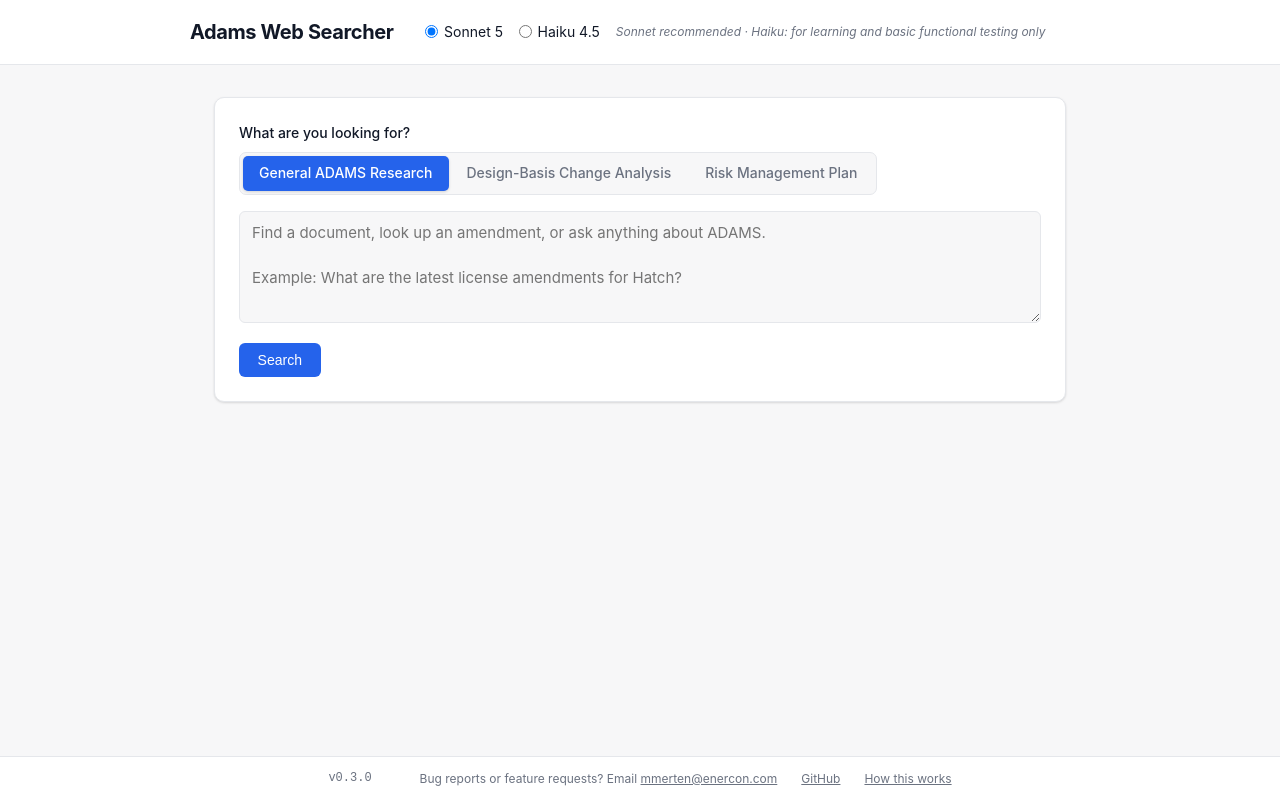
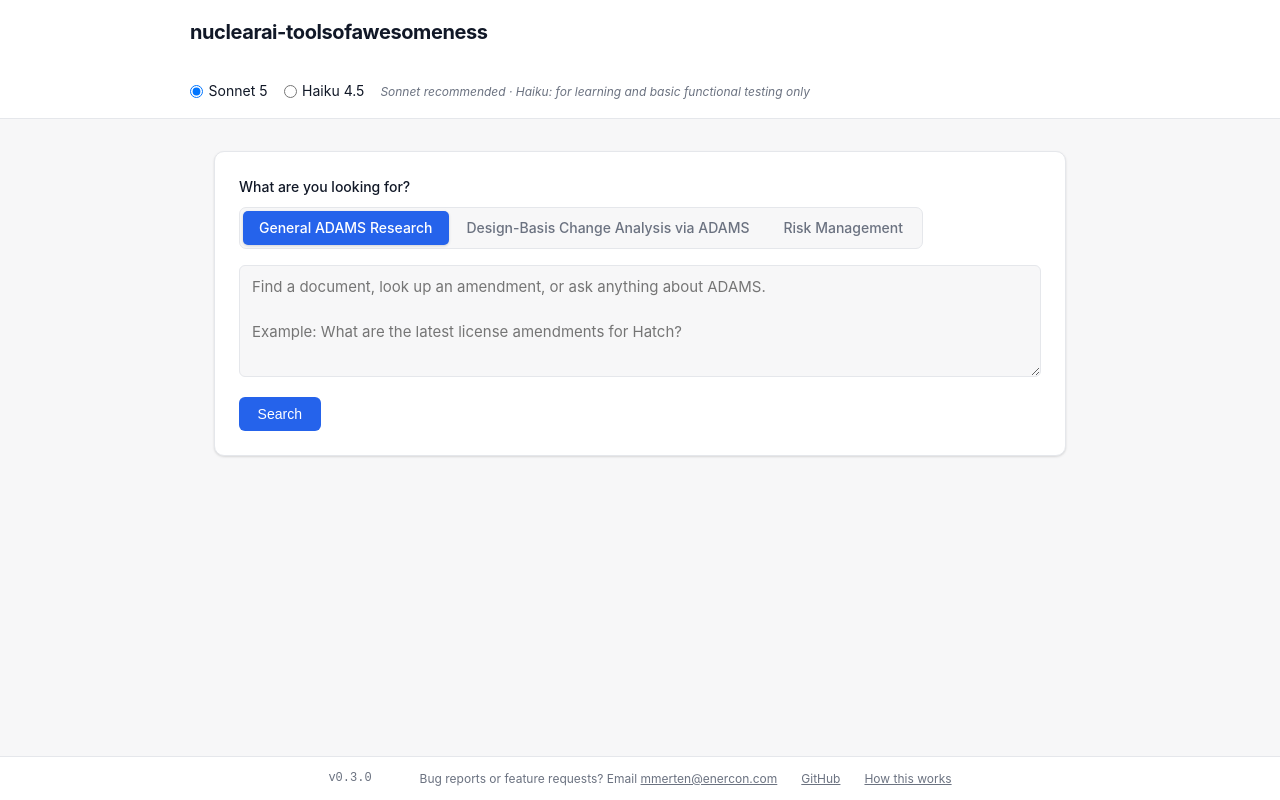
Before and after one commit to mamerten/ADAMS-Searcher, a website with bundled scripts: page public/index.html in a window 1280 px wide. Built offline with nearby package versions, Linux system fonts and the light colour scheme.

Commit message:
Rebrand site title; rename mode toggles; document RMP mode in README
Header/tab title and How-This-Works title now read
"nuclearai-toolsofawesomeness". Toggle/section labels: "Design-Basis
Change Analysis" -> "Design-Basis Change Analysis via ADAMS", "Risk
Management Plan" -> "Risk Management". README's mode table was still
describing only two modes; added Risk Management and a note that more
worked-example RMPs are coming to improve the logic.

```diff
--- a/public/index.html
+++ b/public/index.html
@@ -3,14 +3,14 @@
 <head>
   <meta charset="UTF-8">
   <meta name="viewport" content="width=device-width, initial-scale=1.0">
-  <title>Adams Web Searcher</title>
+  <title>nuclearai-toolsofawesomeness</title>
   <link rel="stylesheet" href="style.css">
 </head>
 <body>
 
   <header>
     <div class="header-inner">
-      <h1>Adams Web Searcher</h1>
+      <h1>nuclearai-toolsofawesomeness</h1>
       <div class="model-toggle">
         <label><input type="radio" name="model" value="claude-sonnet-5" checked> Sonnet 5</label>
         <label><input type="radio" name="model" value="claude-haiku-4-5-20251001"> Haiku 4.5</label>
@@ -25,8 +25,8 @@
       <label class="field-label" for="query-input">What are you looking for?</label>
       <div class="mode-selector">
         <label><input type="radio" name="mode" value="general" checked><span>General ADAMS Research</span></label>
-        <label><input type="radio" name="mode" value="design-change"><span>Design-Basis Change Analysis</span></label>
-        <label><input type="radio" name="mode" value="rmp"><span>Risk Management Plan</span></label>
+        <label><input type="radio" name="mode" value="design-change"><span>Design-Basis Change Analysis via ADAMS</span></label>
+        <label><input type="radio" name="mode" value="rmp"><span>Risk Management</span></label>
       </div>
       <div id="rmp-upload" class="rmp-upload hidden">
         <label class="field-label" for="rmp-files">Upload project documents (optional — .docx or .pdf)</label>
@@ -56,7 +56,7 @@
   <dialog id="modal-how">
     <div class="modal-inner">
       <button class="modal-close" id="modal-close" aria-label="Close">&times;</button>
-      <h2>How Adams Web Searcher Works</h2>
+      <h2>How nuclearai-toolsofawesomeness Works</h2>
       <p>Type a question in plain language and choose a mode. Claude calls the
         <strong>NRC ADAMS Public Search (APS) API</strong> directly, server-side, and shows
         results in the chat. Each step appears below the last.</p>
@@ -68,7 +68,7 @@
         documents on its own: it stops there and asks what you'd like it to read — with an
         approximate cost — so you decide before any tokens are spent reading.</p>
 
-      <h3>Design-Basis Change Analysis</h3>
+      <h3>Design-Basis Change Analysis via ADAMS</h3>
       <p>For structured gap analysis — what changed in a system's licensing basis over a date
         range. Claude follows a five-bucket methodology and <strong>stops at two checkpoints</strong>
         to get your approval before doing expensive work.</p>
@@ -92,7 +92,7 @@
         correction instead of "go" — change the dockets, the date range, the ratings, or anything
         else — and Claude adjusts before continuing.</p>
 
-      <h3>Risk Management Plan</h3>
+      <h3>Risk Management</h3>
       <p>Not related to ADAMS at all — this mode drafts a Qualitative Risk Management Plan
         (QL-RMP) following ENERCON's QPM-003 procedure and QF-034 template. Describe the
         project and/or upload source documents (.docx or .pdf); Claude identifies risk
```
Also changed, not shown: README.md.
